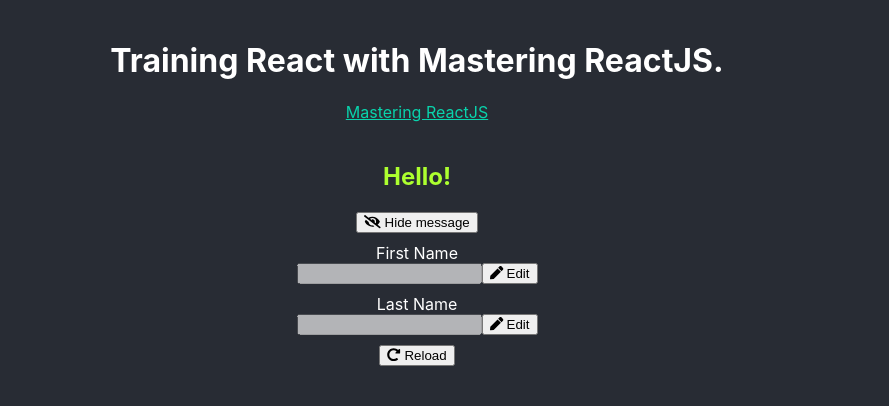
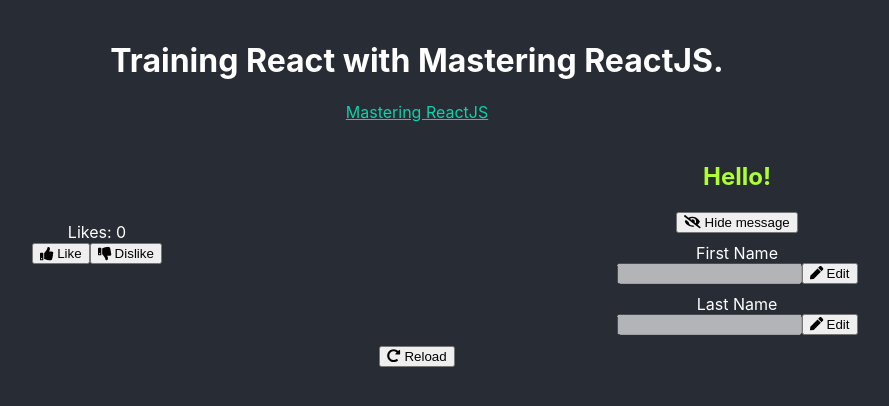
Before and after one commit to dandgerson/masterting-react, a React (Create React App) app: page / in a window 1280 px wide. Shown: the top 406 px of the page, without its empty margins (223-1112 px from the left). Built offline with nearby package versions, Linux system fonts and the light colour scheme.

Commit message:
implement template

```diff
--- a/src/App.js
+++ b/src/App.js
@@ -1,10 +1,22 @@
 import React from 'react';
+import ReactDOM from 'react-dom'
+
 // import logo from './logo.svg';
 import './App.scss';
 
 import HelloReact from './components/HelloReact'
+import LikeCounter from './components/LikeCounter'
+import Button from './components/Button'
+import Icon from './components/Icon'
 
 function App(props) {
+  const reload = () => {
+    ReactDOM.unmountComponentAtNode(document.getElementById('root'))
+    ReactDOM.render(
+      <App reload={reload}/>,
+      document.getElementById('root')
+    )
+  }
   return (
     <div className="App">
       <header className="App-header">
@@ -21,9 +33,15 @@ function App(props) {
           Mastering ReactJS
         </a>
       </header>
-      <main className="App-content">
+      <main className="App-main">
+        <LikeCounter />
         <HelloReact />
       </main>
+      <footer>
+        <Button onClick={reload}>
+          <Icon title='redo-alt'/>{' Reload'}
+        </Button>
+      </footer>
     </div>
   );
 }
--- a/src/App.scss
+++ b/src/App.scss
@@ -4,8 +4,6 @@ $accent-color: #09d3ac;
   background-color: #282c34;
   text-align: center;
   display: flex;
-  justify-content: center;
-  align-items: center;
   flex-flow: column nowrap;
   width: 100%;
   height: 100%;
@@ -22,13 +20,11 @@ $accent-color: #09d3ac;
   padding: 20px 0;
 }
 
-.App-content {
-  height: 100%;
+.App-main {
   width: 100%;
   display: flex;
-  flex-direction: column;
-  align-items: center;
-  justify-content: flex-start;
+  flex-flow: row nowrap;
+  align-items: stretch;
   color: white;
 }
 
@@ -40,6 +36,14 @@ $accent-color: #09d3ac;
 
 .App-logo {
   height: 40vmin;
+}
+
+.LikeCounter {
+  display: flex;
+  flex-flow: column nowrap;
+  justify-content: center;
+  align-items: center;
+  width: 100%;
 }
 
 .HelloReact {
@@ -60,7 +64,6 @@ $accent-color: #09d3ac;
   }
 }
 
-
 .TextBox {
   display: flex;
   flex-flow: column nowrap;
--- a/src/components/Button.js
+++ b/src/components/Button.js
@@ -4,7 +4,8 @@ const Button = ({ onClick, ...props }) =>  (
   <button
     type='button'
     onClick={onClick}
-    className='message-toggle-button'>
+    className='message-toggle-button'
+    style={{ cursor: 'pointer' }}>
     {props.children}
   </button>
 )
--- a/src/components/HelloReact.js
+++ b/src/components/HelloReact.js
@@ -1,7 +1,5 @@
 import React, { useState } from 'react'
-import ReactDOM from 'react-dom'
 
-import App from '../App'
 import HelloMessage from './HelloMessage'
 import TextBox from './TextBox'
 import Button from './Button'
@@ -26,13 +24,6 @@ const HelloReact = () => {
       }
     }
     const toggleShowMessage = () => setShowMessage(!showMessage)
-    const reload = () => {
-      ReactDOM.unmountComponentAtNode(document.getElementById('root'))
-      ReactDOM.render(
-        <App reload={reload}/>,
-        document.getElementById('root')
-      )
-    }
     const message = `Hello${firstName ? ' ' + firstName: ''}${lastName ? ' ' + lastName: ''}!`
   return (
     <div className='HelloReact'>
@@ -53,9 +44,6 @@ const HelloReact = () => {
         label='Last Name'
         update={update.bind(null, 'lastName')}
       />
-      <Button onClick={reload}>
-          <Icon title='redo-alt'/>{' Reload'}
-        </Button>
     </div>
   )
 }
--- /dev/null
+++ b/src/components/LikeCounter.js
@@ -0,0 +1,36 @@
+import React, { useState } from 'react'
+
+import Button from './Button'
+import Icon from './Icon'
+
+const LikeCounter = (props) => {
+  const [counter, setCounter] = useState(0)
+  const like = () => {
+    console.log('Like!')
+    setCounter(counter + 1)
+  }
+  const dislike = () => {
+    console.log('Dislike!')
+    setCounter(counter - 1)
+  }
+  return (
+    <div className="LikeCounter">
+      <div>
+        {`Likes: ${counter} `}
+        {counter !== 0 && <Icon title={counter > 0 ? 'chevron-circle-up' : 'chevron-circle-down'} />}
+      </div>
+      <div className="controls">
+        <Button
+          onClick={like}>
+          <Icon title='thumbs-up' />{' Like'}
+        </Button>
+        <Button
+          onClick={dislike}>
+          <Icon title='thumbs-down' />{' Dislike'}
+        </Button>
+      </div>
+    </div>
+  )
+}
+
+export default LikeCounter
```
Also changed, not shown: src/components/Icon.js (+8 -0 lines).
